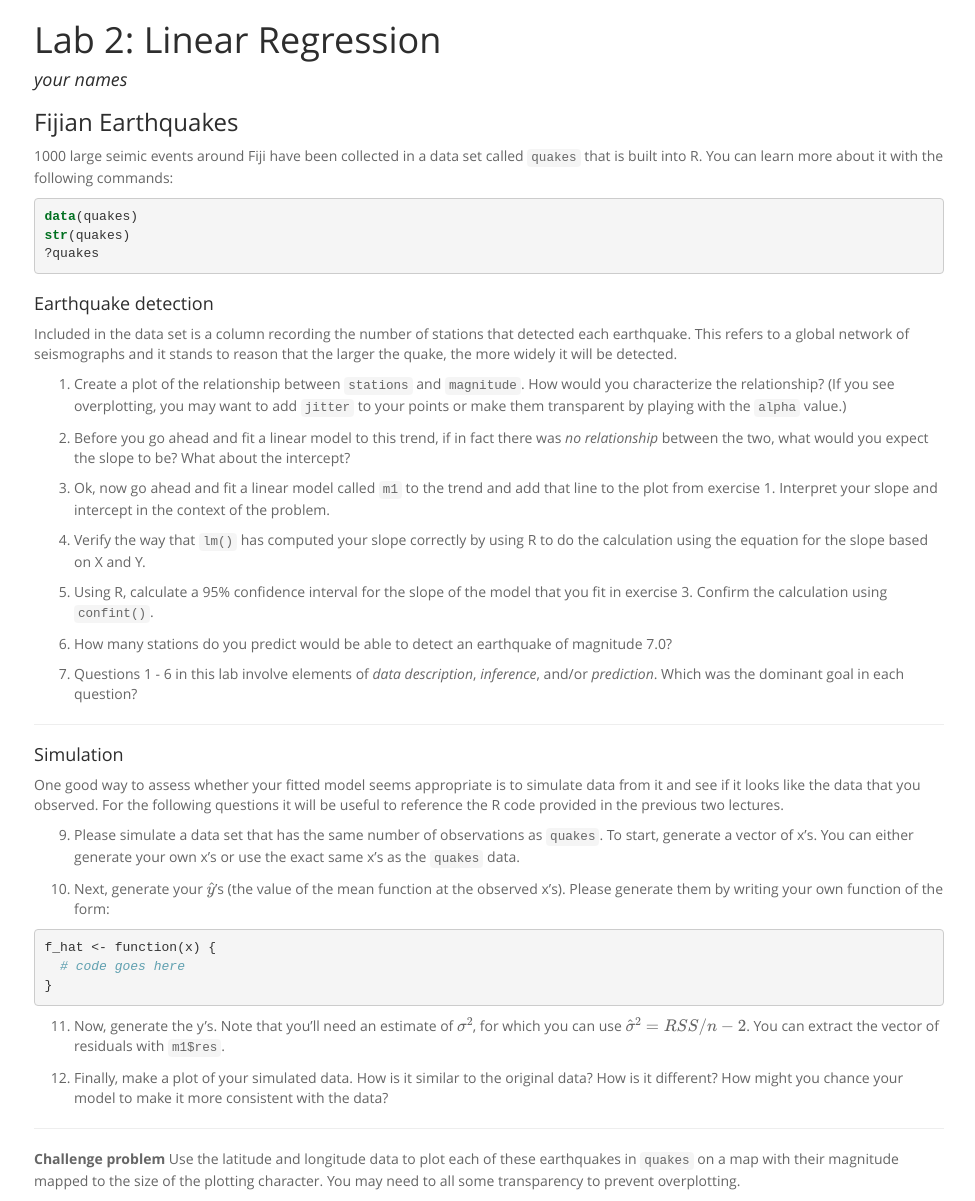
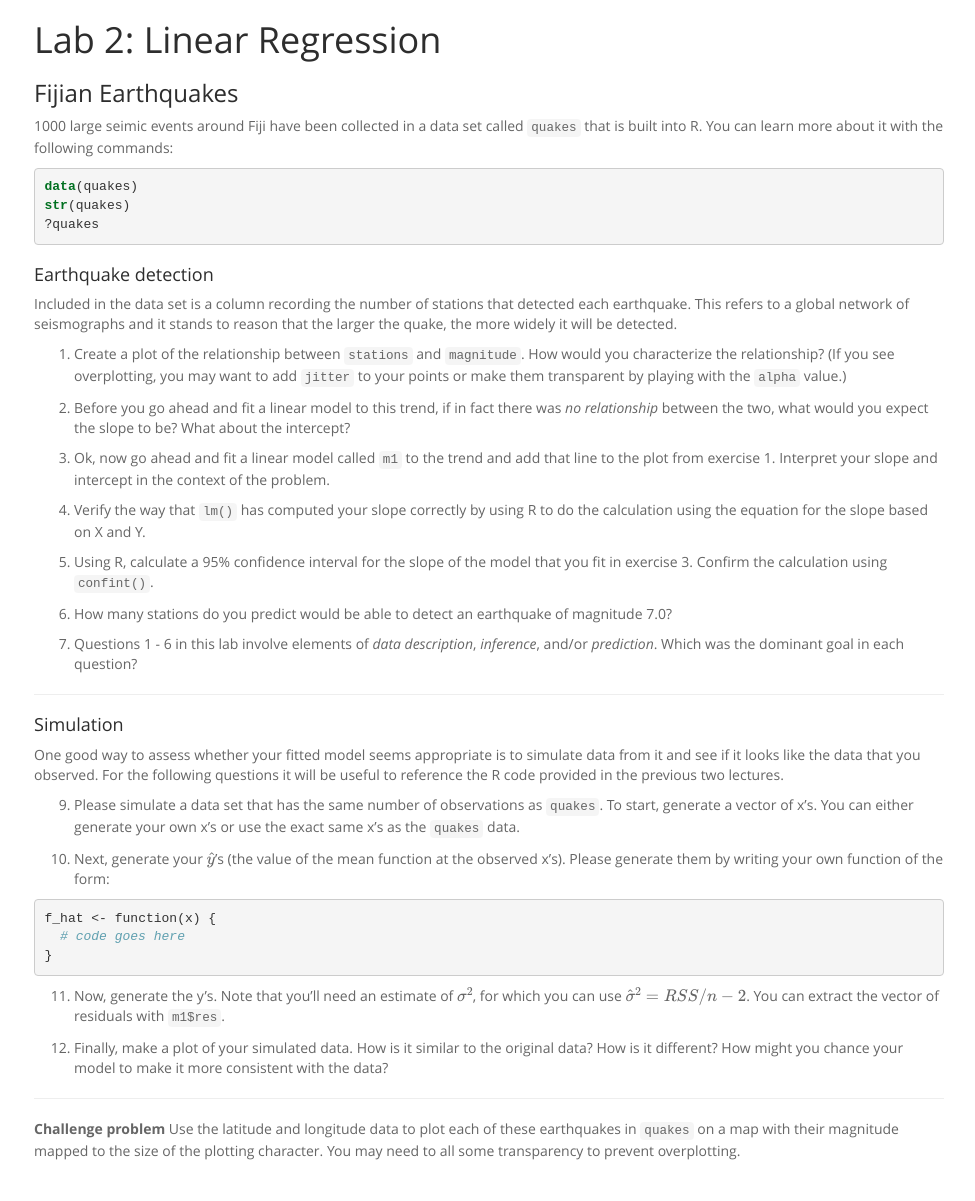
Before and after one commit to andrewpbray/math-243-spring-2016, a Jekyll site: the page assets/week-02/lab-2.html, which Jekyll copies as it is, in a window 1280 px wide. Shown: the whole page, without its empty margins (151-1126 px from the left). Built offline with Jekyll 4.4.1, drawn with Linux system fonts in a browser that asks for light colours; formulas are drawn with MathJax 3; after the commit the page ends 1171 px from its top, so only the background shows below that.

Commit message:
remove your names

```diff
--- a/assets/week-02/lab-2.Rmd
+++ b/assets/week-02/lab-2.Rmd
@@ -1,6 +1,5 @@
 ---
 title: "Lab 2: Linear Regression"
-author: "your names"
 output:
   html_document:
     highlight: pygments
--- a/assets/week-02/lab-2.html
+++ b/assets/week-02/lab-2.html
@@ -8,7 +8,6 @@
 <meta http-equiv="Content-Type" content="text/html; charset=utf-8" />
 <meta name="generator" content="pandoc" />
 
-<meta name="author" content="your names" />
 
 
 <title>Lab 2: Linear Regression</title>
@@ -91,7 +90,6 @@ img {
 
 <div id="header">
 <h1 class="title">Lab 2: Linear Regression</h1>
-<h4 class="author"><em>your names</em></h4>
 </div>
 
 
```
